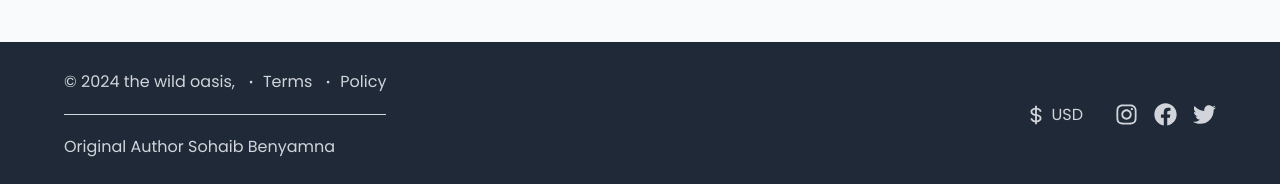
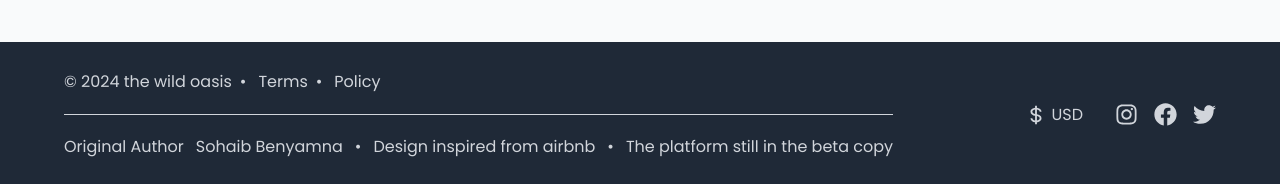
Before and after one commit to Sohaib-Bn/wildbnb, a React (Vite) app: page /products/cabins in a window 1280 px wide. Shown: the part 613-797 px from the top of the page. Built offline with nearby package versions, Linux system fonts and the light colour scheme; no server answers; the database is empty; a web font is replaced by a local one.

Commit message:
update the footer

```diff
--- a/src/services/i18next.js
+++ b/src/services/i18next.js
@@ -16,7 +16,7 @@ i18next
   .use(I18nextBrowserLanguageDetector)
   .use(Backend)
   .init({
-    debug: true,
+    // debug: true,
     interpolation: {
       escapeValue: false,
     },
--- a/src/ui/Footer.jsx
+++ b/src/ui/Footer.jsx
@@ -44,19 +44,25 @@ function Footer() {
     >
       <div className="flex flex-col gap-5">
         <div className="flex gap-2">
-          <p>&copy; {new Date().getFullYear()} the wild oasis,</p>
+          <p>&copy; {new Date().getFullYear()} the wild oasis</p>
           <ul className="flex gap-2">
             <FooterLink>{t("terms")}</FooterLink>
             <FooterLink>{t("policy")}</FooterLink>
           </ul>
         </div>
         <hr />
-        <div>
+        <div className="flex items-center gap-3">
           {t("author")}{" "}
-          <a href="/" className="hover:underline transition-all duration-300">
-            {" "}
+          <a
+            href="https://sodev.live"
+            className="hover:underline transition-all duration-300"
+          >
             Sohaib Benyamna
           </a>
+          <span>&bull;</span>
+          <p>Design inspired from airbnb</p>
+          <span>&bull;</span>
+          <p>The platform still in the beta copy</p>
         </div>
       </div>
       <div className="flex items-center justify-between gap-8">
--- a/src/ui/FooterLink.jsx
+++ b/src/ui/FooterLink.jsx
@@ -2,8 +2,8 @@ import { LuDot } from "react-icons/lu";
 
 function FooterLink({ link, children }) {
   return (
-    <li className="flex items-center gap-1">
-      <LuDot />
+    <li className="flex items-center gap-3">
+      <span>&bull;</span>
       <a
         className="h-full transition-all duration-300 hover:underline"
         href={`${link}`}
```
